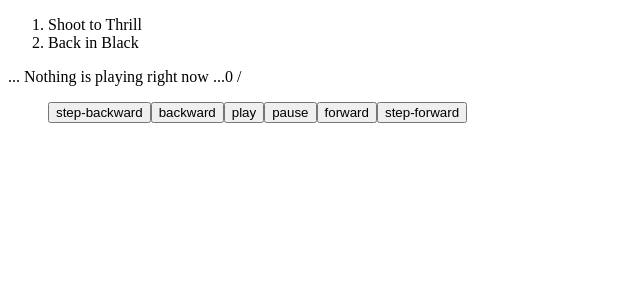
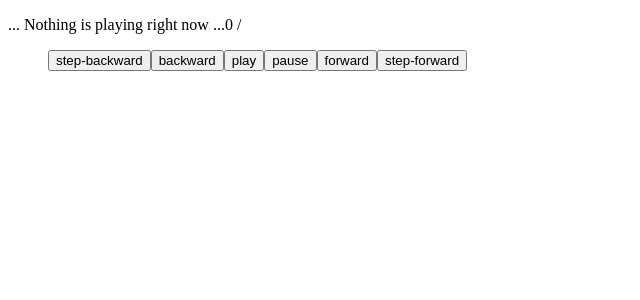
Before and after one commit to mosquerapaul/audio-player, an Angular app in the folder angular-player/: page / in a window 1280 px wide. Shown: the top 300 px of the page, without its empty margins (0-640 px from the left). Built offline with nearby package versions, Linux system fonts and the light colour scheme.

Commit message:
class asignment changed to use class binding

```diff
--- a/angular-player/src/app/audio-player/play-list/play-list.component.html
+++ b/angular-player/src/app/audio-player/play-list/play-list.component.html
@@ -1,5 +1,5 @@
 <div id="playlist">
   <ol>
-    <li *ngFor="let audio of playerState.playList; let i = index" id="audio{{i}}">{{ audio.audioTitle }}<div class="audioButtons"></div></li>
+    <li *ngFor="let audio of playList; let i = index" id="audio{{i}}">{{ audio.audioTitle }}<div [ngClass]="'audioButtons'"></div></li>
   </ol>
 </div>
```
